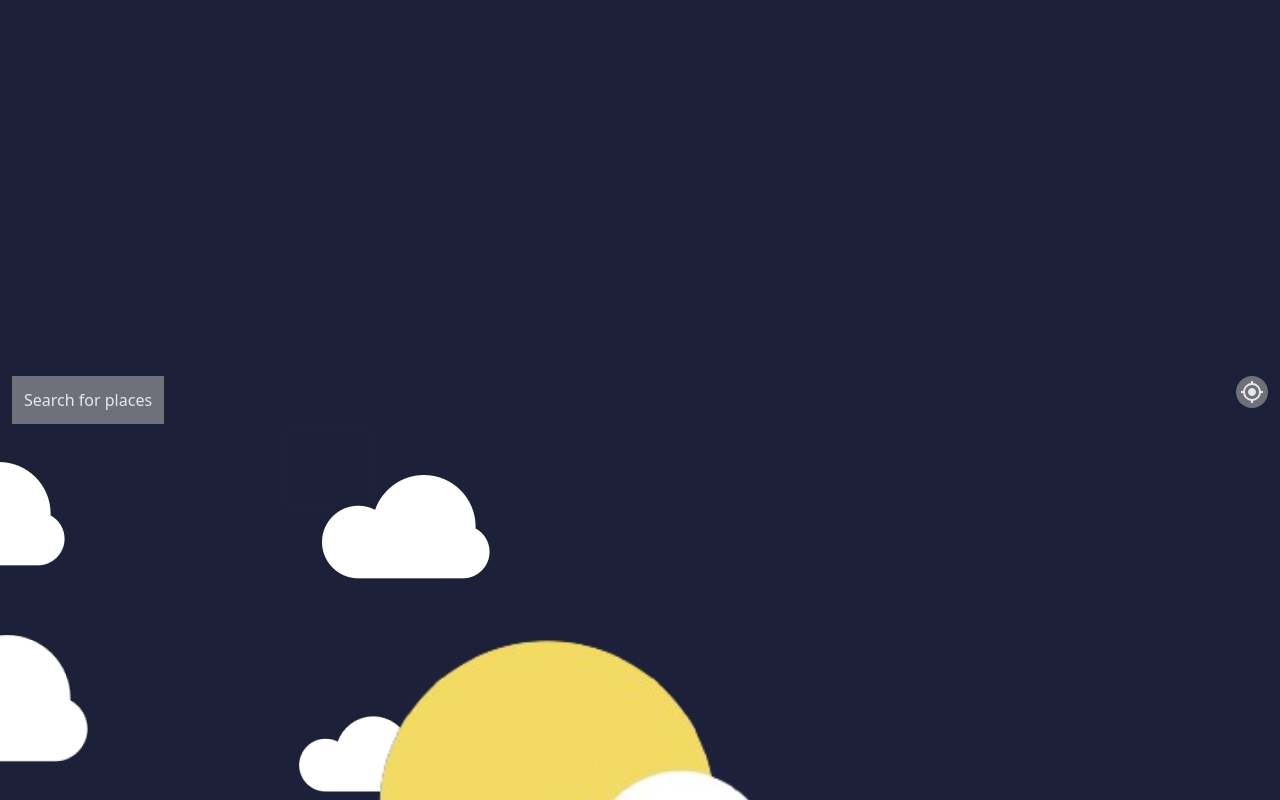
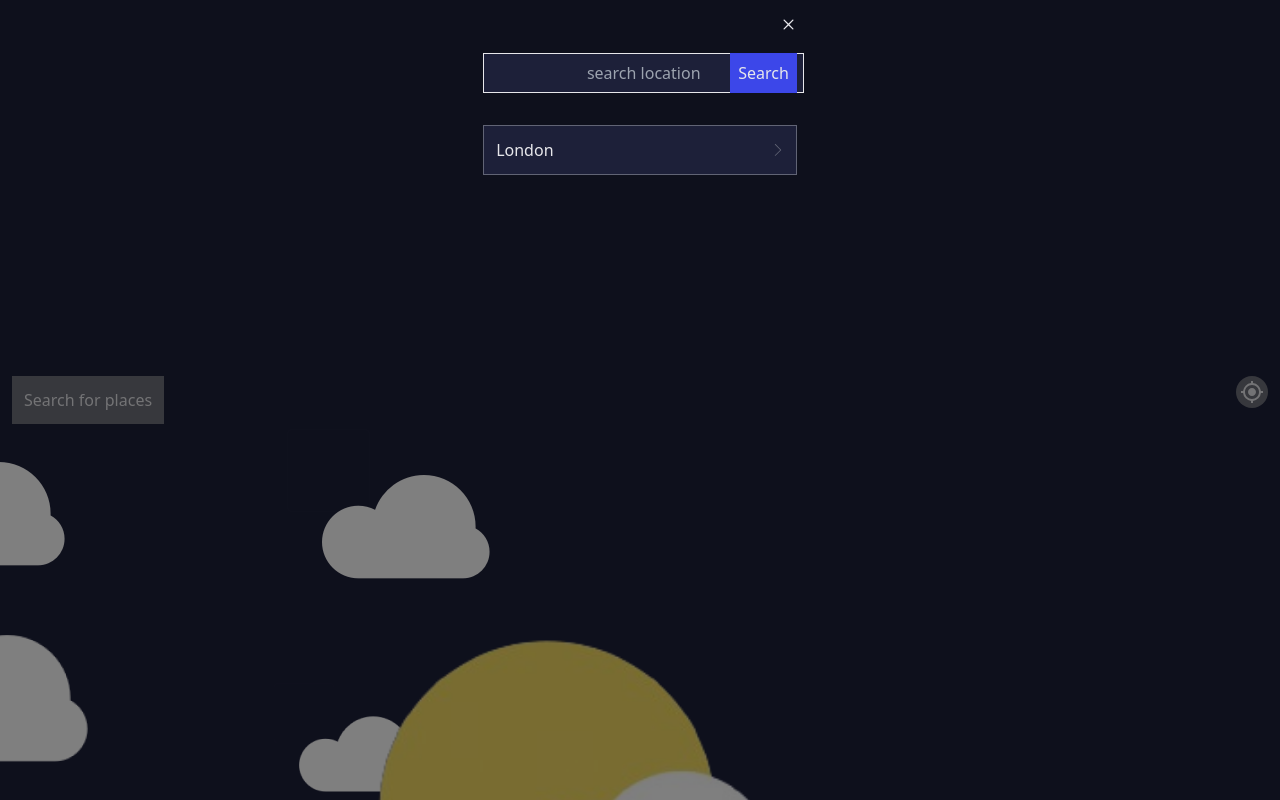
Before and after one commit to VictoriaTorres0/Weather-app, a React (Vite) app: page / in a window 1280 px wide. Both pictures are taken after a click on the button "Search for places". Shown: the part 424-1224 px from the top of the page. Built offline with nearby package versions, Linux system fonts and the light colour scheme.

Commit message:
Se creó el modal con los estilos correspondientes, y adémas usamos condiciones para que se muestre.

```diff
--- a/src/pages/SearchPlaces.jsx
+++ b/src/pages/SearchPlaces.jsx
@@ -1,13 +1,29 @@
 import { MdMyLocation } from "react-icons/md";
 import "../pages/SearchPlaces.css";
 import { FaLocationDot } from "react-icons/fa6";
+import DropDown from "./DropDown.jsx";
 import { useState } from "react";
-
 function SearchPlaces({ data }) {
+  const [showModal, setShowModal] = useState(false);
+  const openModal = () => {
+    setShowModal(true);
+  };
+  const closeModal = () => {
+    setShowModal(false);
+  };
   return (
+    <div className="relative">
+      {showModal && (
+        <div className="fixed inset-0 bg-black bg-opacity-50 z-50 flex justify-center items-center">
+          <DropDown onClose={closeModal} />
+        </div>
+      )}
       <div className="Container-SearchPlaces h-screen">
         <div className="flex justify-between px-3">
-        <button className="text-[#E7E7EB] bg-[#6E707A] p-3">
+          <button
+            onClick={openModal}
+            className="text-[#E7E7EB] bg-[#6E707A] p-3"
+          >
             Search for places
           </button>
           <MdMyLocation className="text-[#E7E7EB] bg-[#6E707A] size-8 rounded-full p-1" />
@@ -30,6 +46,7 @@ function SearchPlaces({ data }) {
           <p className="text-[#88869D]">{data.name}</p>
         </div>
       </div>
+    </div>
   );
 }
 
```
Lines whose indentation alone changed are shown as unchanged.
